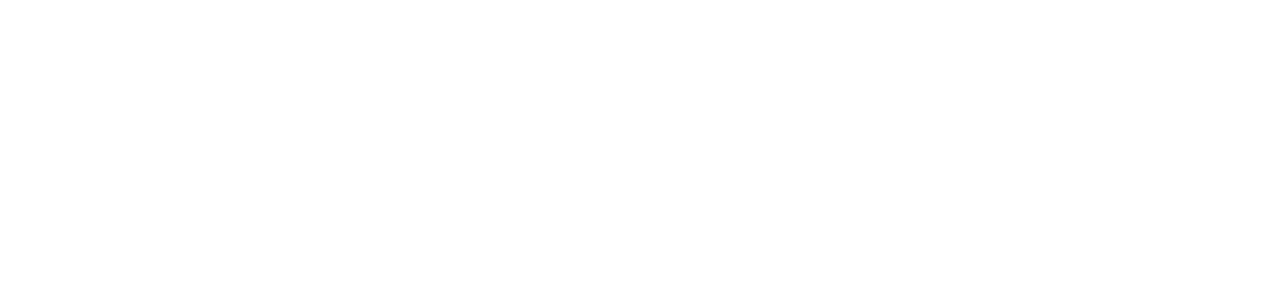
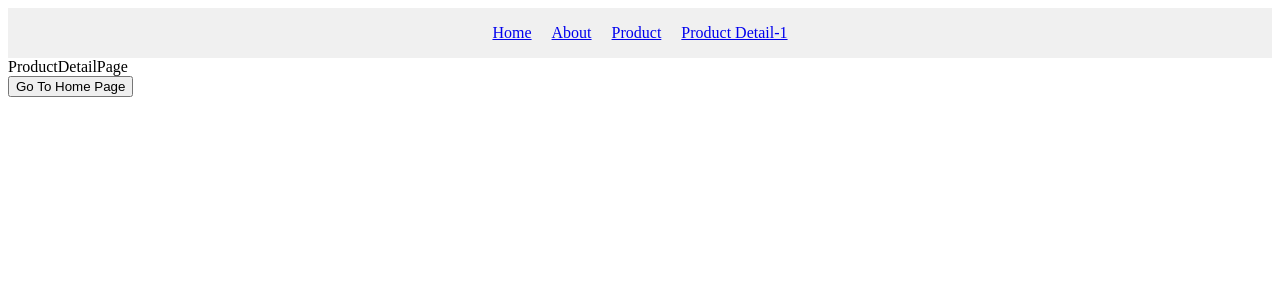
Before and after one commit to pknu-wap/wap-router, a React (Vite) app: page /main/product/21/user/32 in a window 1280 px wide. Shown: the top 300 px of the page. Built offline with nearby package versions, Linux system fonts and the light colour scheme.

Commit message:
feat: dynamic routing base

```diff
--- a/src/App.tsx
+++ b/src/App.tsx
@@ -12,7 +12,7 @@ const App = () => {
         <Route path="/about" element={<AboutPage />} />
         <Route path="/main/product" element={<ProductPage />} />
         <Route
-          path="/main/product/:productId"
+          path="/main/product/:productId/user/:userId"
           element={<ProductDetailPage />}
         />
       </Routes>
--- a/src/components/Navigator.tsx
+++ b/src/components/Navigator.tsx
@@ -16,7 +16,7 @@ const Navigator = () => {
       <Link to="/">Home</Link>
       <Link to="/about">About</Link>
       <Link to="/main/product">Product</Link>
-      <Link to="/main/product/1">Product Detail-1</Link>
+      <Link to="/main/product/21/user/32">Product Detail-1</Link>
     </div>
   );
 };
--- a/src/wap-router/core/Routes.tsx
+++ b/src/wap-router/core/Routes.tsx
@@ -64,17 +64,18 @@ const Routes = ({ children }: RoutesProps) => {
 
     if (currentRoute.params.length) {
       const urlParams = getUrlParams(currentRoute, path);
-      // return currentRoute.element(urlParams);
       console.log("urlParamss", urlParams);
       console.log("currentRoute.element", currentRoute.element);
+
+      return currentRoute.element;
     } else {
-      // return currentRoute.element();
       console.log("currentRoute.element", currentRoute.element);
+
+      return currentRoute.element;
     }
   };
 
-  checkRoute();
-  // return checkRoute();
+  return checkRoute();
 
   // -----------------------------
 
```
